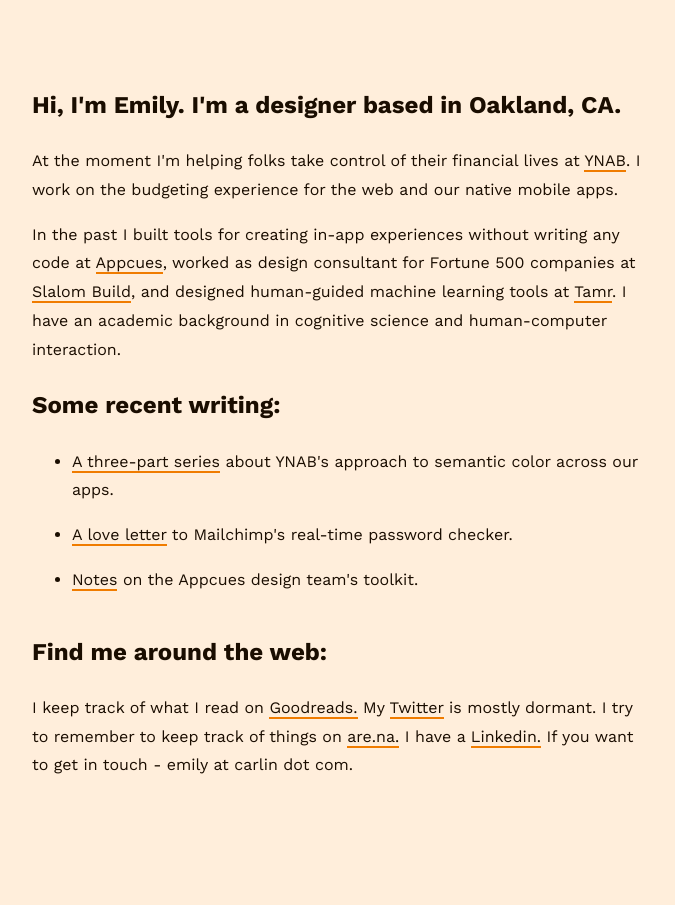
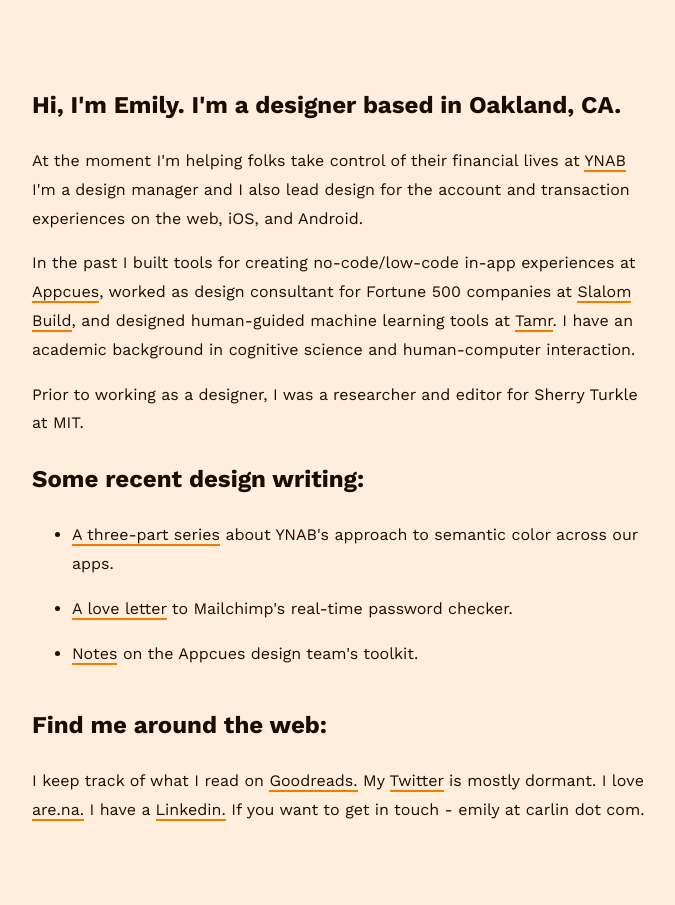
Before and after one commit to EmilyCarlin/emily-space, a Jekyll site: the page built from index.html, in a window 1280 px wide. Shown: the whole page, without its empty margins (298-973 px from the left). Built offline with Jekyll 4.4.1, drawn with Linux system fonts in a browser that asks for light colours.

Commit message:
some updates

```diff
--- a/index.html
+++ b/index.html
@@ -5,9 +5,10 @@ title: emily carlin
 
 <div class="content">
     <h2>Hi, I'm Emily. I'm a designer based in Oakland, CA.</h2>
-    <p>At the moment I'm helping folks take control of their financial lives at <a href="ynab.com">YNAB</a>. I work on the budgeting experience for the web and our native mobile apps.</p>
-    <p> In the past I built tools for creating in-app experiences without writing any code at <a href="www.appcues.com">Appcues</a>, worked as design consultant for Fortune 500 companies at <a href="https://www.slalombuild.com">Slalom Build</a>, and designed human-guided machine learning tools at <a href="https://www.tamr.com">Tamr</a>. I have an academic background in cognitive science and human-computer interaction.</p>
-    <h2>Some recent writing:</h2>
+    <p>At the moment I'm helping folks take control of their financial lives at <a href="ynab.com">YNAB</a> I'm a design manager and I also lead design for the account and transaction experiences on the web, iOS, and Android. </p>
+    <p> In the past I built tools for creating no-code/low-code in-app experiences at <a href="www.appcues.com">Appcues</a>, worked as design consultant for Fortune 500 companies at <a href="https://www.slalombuild.com">Slalom Build</a>, and designed human-guided machine learning tools at <a href="https://www.tamr.com">Tamr</a>. I have an academic background in cognitive science and human-computer interaction.</p>
+    <p>Prior to working as a designer, I was a researcher and editor for Sherry Turkle at MIT.</p>
+    <h2>Some recent design writing:</h2>
     <ul>
         <li><a href="https://dev.to/ynab/a-semantic-color-system-the-theory-hk7">A three-part series</a> about YNAB's approach to semantic color across our apps.</li>
         <li><a href="https://www.reallygoodux.io/blog/mailchimps-real-time-password-checker">A love letter</a> to Mailchimp's real-time password checker.</li>
@@ -15,5 +16,5 @@ title: emily carlin
     </ul>
     <h2>Find me around the web:</h2>
 
-        <p> I keep track of what I read on <a href="https://www.goodreads.com/user/show/9541994-emily-carlin">Goodreads.</a> My <a href="https://twitter.com/eccarlin?lang=en">Twitter</a> is mostly dormant. I try to remember to keep track of things on <a href="https://www.are.na/emily-carlin">are.na.</a> I have a <a href=https://www.linkedin.com/in/emilychristinecarlin/">Linkedin.</a> If you want to get in touch - emily at carlin dot com.<p/>
+        <p> I keep track of what I read on <a href="https://www.goodreads.com/user/show/9541994-emily-carlin">Goodreads.</a> My <a href="https://twitter.com/eccarlin?lang=en">Twitter</a> is mostly dormant. I love <a href="https://www.are.na/emily-carlin">are.na.</a> I have a <a href=https://www.linkedin.com/in/emilychristinecarlin/">Linkedin.</a> If you want to get in touch - emily at carlin dot com.<p/>
 </div>
```
Also changed, not shown: 1 other file.
